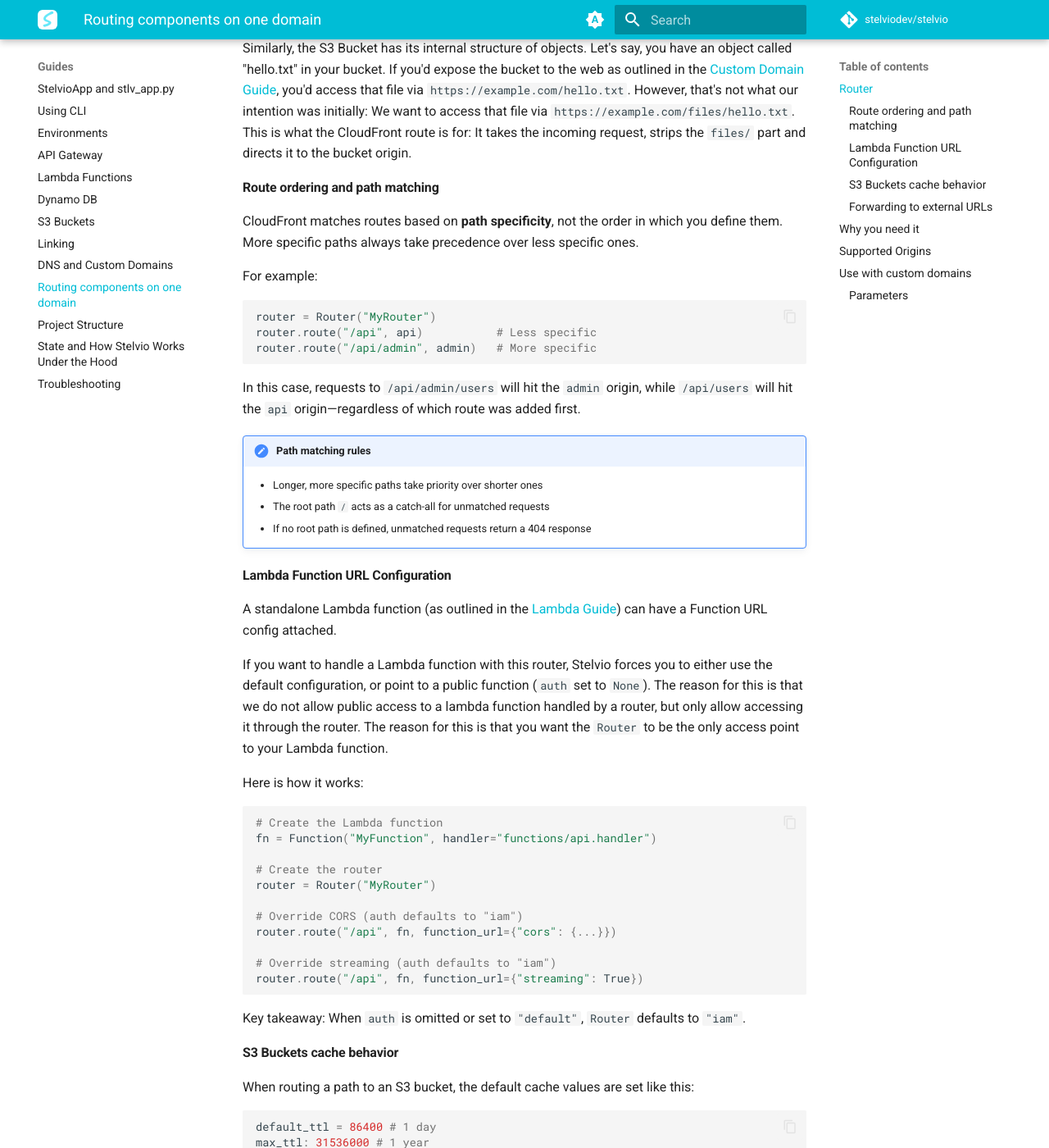
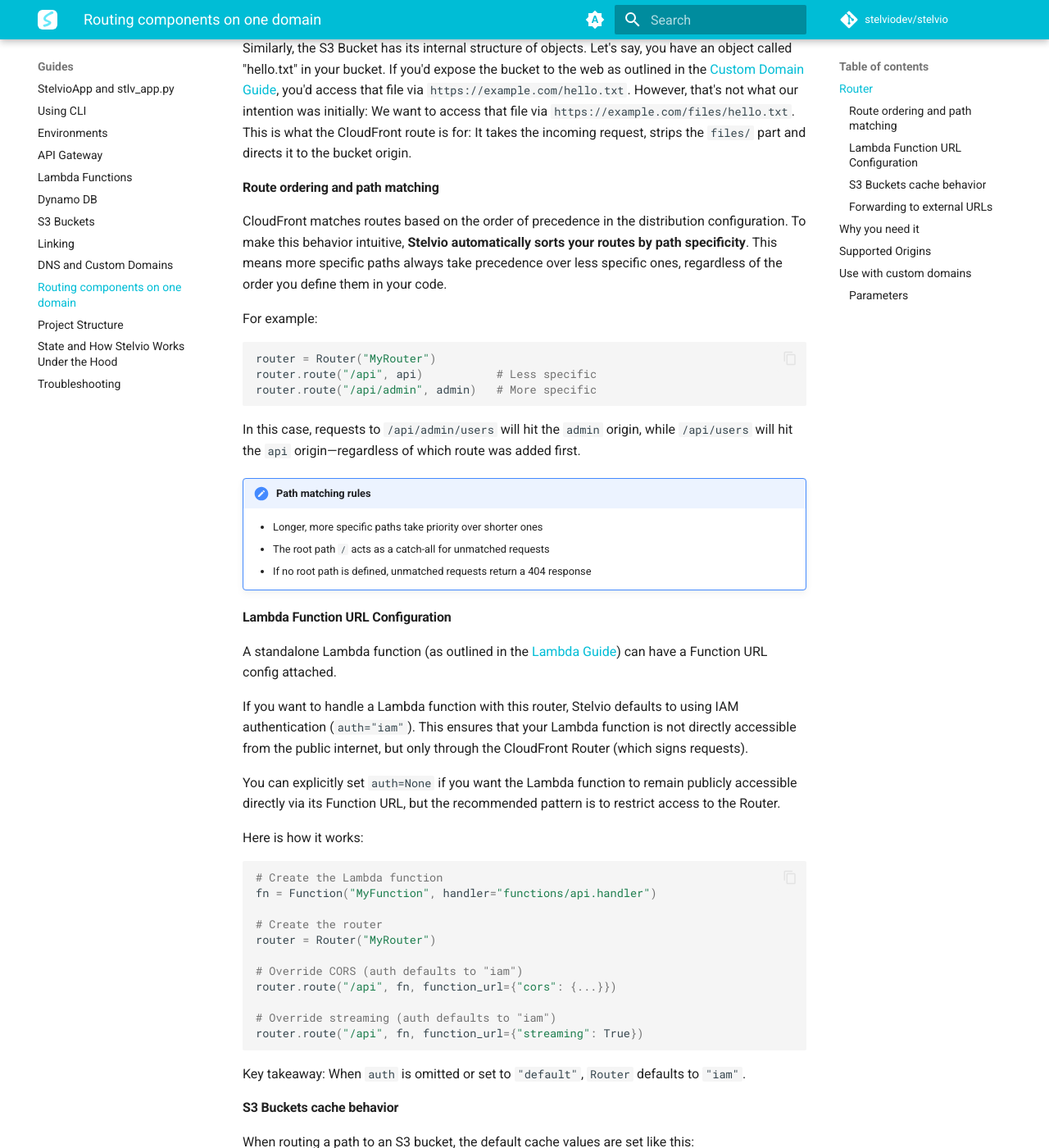
Before and after one commit to stelviodev/stelvio, an MkDocs documentation site: the page built from docs/guides/cloudfront-router.md, in a window 1280 px wide and 1400 px high, scrolled down 1392 px. Shown: the whole window at 82% size. Built offline with MkDocs 1.6.1 and Material for MkDocs 9.7.7, drawn with Linux system fonts in a browser that asks for light colours; comment, search, counter and statistics services are not loaded.

Commit message:
improve docs wording

```diff
--- a/docs/guides/cloudfront-router.md
+++ b/docs/guides/cloudfront-router.md
@@ -57,7 +57,7 @@
 
 #### Route ordering and path matching
 
-CloudFront matches routes based on **path specificity**, not the order in which you define them. More specific paths always take precedence over less specific ones.
+CloudFront matches routes based on the order of precedence in the distribution configuration. To make this behavior intuitive, **Stelvio automatically sorts your routes by path specificity**. This means more specific paths always take precedence over less specific ones, regardless of the order you define them in your code.
 
 For example:
 
@@ -78,7 +78,9 @@
 
 A standalone Lambda function (as outlined in the [Lambda Guide](/guides/lambda/)) can have a Function URL config attached.
 
-If you want to handle a Lambda function with this router, Stelvio forces you to either use the default configuration, or point to a public function (`auth` set to `None`). The reason for this is that we do not allow public access to a lambda function handled by a router, but only allow accessing it through the router. The reason for this is that you want the `Router` to be the only access point to your Lambda function.
+If you want to handle a Lambda function with this router, Stelvio defaults to using IAM authentication (`auth="iam"`). This ensures that your Lambda function is not directly accessible from the public internet, but only through the CloudFront Router (which signs requests).
+
+You can explicitly set `auth=None` if you want the Lambda function to remain publicly accessible directly via its Function URL, but the recommended pattern is to restrict access to the Router.
 
 Here is how it works:
 
```
